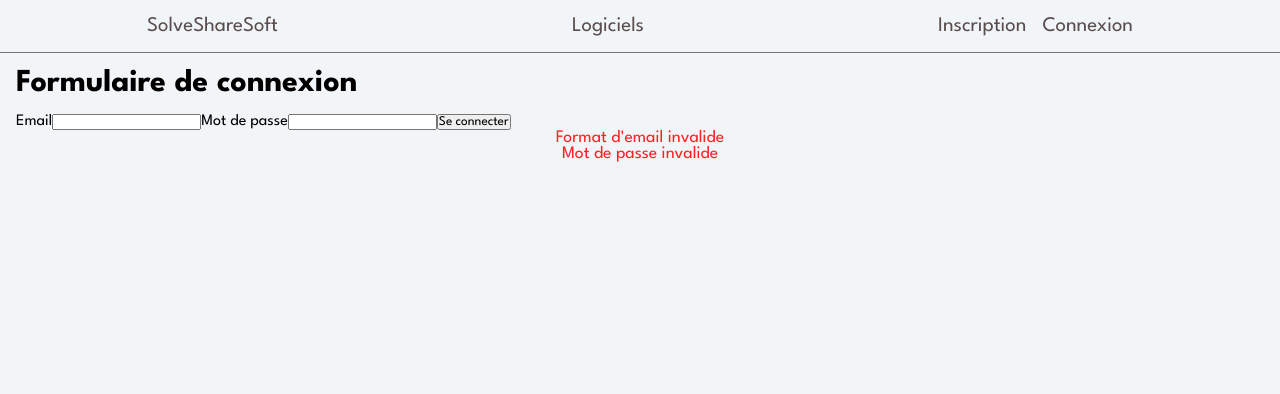
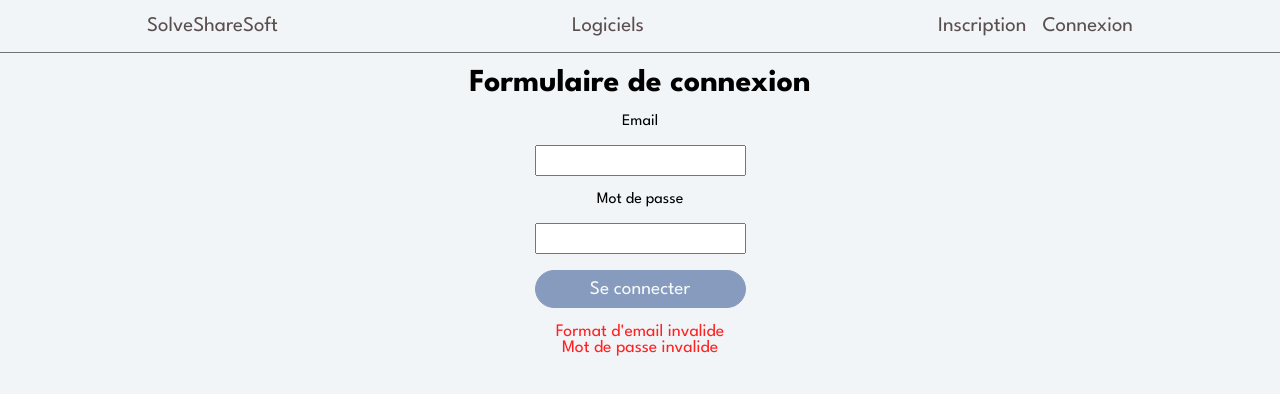
Before and after one commit to tobiridi/SolveShareSoft, an Angular app in the folder SolveShareSoft-Frontend/: page /login in a window 1280 px wide. Shown: the top 394 px of the page. Built offline with nearby package versions, Linux system fonts and the light colour scheme.

Commit message:
[IMP] navbar update when login user + [IMP] observable implementation

```diff
--- a/SolveShareSoft-Frontend/src/app/alertpanel/alertpanel.component.ts
+++ b/SolveShareSoft-Frontend/src/app/alertpanel/alertpanel.component.ts
@@ -13,10 +13,9 @@ import { NgClass } from '@angular/common';
 })
 export class AlertpanelComponent implements OnInit, OnDestroy {
   public alertMsg?: Alertmessage
-  public sub: Subscription;
+  private sub!: Subscription;
 
   constructor(private readonly _alert: AlertService) {
-    this.sub = new Subscription();
   }
 
   ngOnInit(): void {
@@ -24,7 +23,7 @@ export class AlertpanelComponent implements OnInit, OnDestroy {
     this.isVisible(false);
 
     this.sub = this._alert.obs$.subscribe({
-      next: (value) => {
+      next: (value: Alertmessage | undefined) => {
         this.alertMsg = value;
         this.isVisible(value ? true : false);
       },
--- a/SolveShareSoft-Frontend/src/app/login/login.component.html
+++ b/SolveShareSoft-Frontend/src/app/login/login.component.html
@@ -3,10 +3,10 @@
     <h1>Formulaire de connexion</h1>
 </header>
 <main>
-    <form action="#" method="post" [formGroup]="loginForm" class="register" (ngSubmit)="validLoginForm()">
+    <form action="#" method="post" [formGroup]="loginForm" class="login" (ngSubmit)="validLoginForm()">
         <label for="email">Email</label><input type="email" name="email" id="email" formControlName="email">
         <label for="password">Mot de passe</label><input type="password" name="password" id="password" formControlName="password">
-        <input type="submit" value="Se connecter">
+        <input type="submit" value="Se connecter" class="connectBtn">
 
         <div class="errorMessage">
             @if (loginForm.get("email")?.invalid) {
--- a/SolveShareSoft-Frontend/src/app/login/login.component.scss
+++ b/SolveShareSoft-Frontend/src/app/login/login.component.scss
@@ -0,0 +1,47 @@
+header {
+    text-align: center;
+}
+
+main {
+    display: flex;
+    flex-direction: column;
+    justify-content: center;
+    align-items: center;
+
+    .login {
+        width: fit-content;
+        display: flex;
+        flex-direction: column;
+        justify-content: center;
+        align-items: center;
+        gap: 1rem;
+
+        label {
+            font-size: 1rem;
+            user-select: none;
+        }
+
+        input {
+            font-size: 1.2rem;
+            padding: 5px;
+        }
+
+        .connectBtn {
+            font-size: 1.2rem;
+            padding: 0.6rem;
+            cursor: pointer;
+            border-radius: 20px;
+            user-select: none;
+            opacity: 0.7;
+            color: #f9fbfa;
+            width: 100%;
+            background-color: #5975a5;
+            border: 1px solid #5975a5;
+        }
+
+        .connectBtn:hover {
+            opacity: 1;
+        }
+
+    }
+}
--- a/SolveShareSoft-Frontend/src/app/navbar/navbar.component.html
+++ b/SolveShareSoft-Frontend/src/app/navbar/navbar.component.html
@@ -1,3 +1,16 @@
+@if (userLogged) {
+    <nav class="navbar">
+        <ul>
+            <li><a [routerLink]="[ '/']">SolveShareSoft</a></li>
+            <li><a [routerLink]="[ '/softwares']">Logiciels</a></li>
+            <!-- TODO: add notification + badge -->
+            <!-- TODO: user profile icone -->
+            <li><a (click)="logout()">Se déconnecter</a></li>
+        </ul>
+        <div class="divider"></div>
+    </nav>
+}
+@else {
     <nav class="navbar">
         <ul>
             <li><a [routerLink]="[ '/']">SolveShareSoft</a></li>
@@ -9,4 +22,5 @@
         </ul>
         <div class="divider"></div>
     </nav>
+}
 <app-alertpanel></app-alertpanel>
--- a/SolveShareSoft-Frontend/src/app/navbar/navbar.component.scss
+++ b/SolveShareSoft-Frontend/src/app/navbar/navbar.component.scss
@@ -16,6 +16,7 @@
     text-decoration: none;
     color: #5a4e4e;
     transition: all 0.3s ease-out;
+    cursor: pointer;
 }
 
 .navbar li a:hover {
--- a/SolveShareSoft-Frontend/src/app/navbar/navbar.component.ts
+++ b/SolveShareSoft-Frontend/src/app/navbar/navbar.component.ts
@@ -1,6 +1,8 @@
-import { Component } from '@angular/core';
+import { Component, OnDestroy, OnInit } from '@angular/core';
 import { RouterLink } from '@angular/router';
 import { AlertpanelComponent } from "../alertpanel/alertpanel.component";
+import { AuthService } from '../services/auth.service';
+import { Subscription } from 'rxjs';
 
 @Component({
     selector: 'app-navbar',
@@ -9,6 +11,33 @@ import { AlertpanelComponent } from "../alertpanel/alertpanel.component";
     styleUrl: './navbar.component.scss',
     imports: [RouterLink, AlertpanelComponent]
 })
-export class NavbarComponent {
+export class NavbarComponent implements OnInit, OnDestroy {
+    public userLogged: boolean;
+    private sub: Subscription;
 
+    constructor(private readonly _auth: AuthService) {
+        this.userLogged = false;
+        this.sub = new Subscription();
+    }
+
+    ngOnInit(): void {
+        const authSub: Subscription = this._auth.obs$.subscribe({
+            next: (value: boolean) => {
+                this.userLogged = value;
+            },
+            error: (err) => {
+                console.error(err);
+            }
+        });
+
+        this.sub.add(authSub);
+    }
+
+    ngOnDestroy(): void {
+        this.sub.unsubscribe();
+    }
+
+    public logout(): void {
+        this._auth.logoutUser();
+    }
 }
--- a/SolveShareSoft-Frontend/src/app/register/register.component.ts
+++ b/SolveShareSoft-Frontend/src/app/register/register.component.ts
@@ -1,9 +1,8 @@
 import { Component, OnDestroy, OnInit } from '@angular/core';
 import { NavbarComponent } from '../navbar/navbar.component';
-import { FormBuilder, FormGroup, FormsModule, ReactiveFormsModule, Validators } from '@angular/forms';
+import { FormBuilder, FormGroup, ReactiveFormsModule, Validators } from '@angular/forms';
 import { UserService } from '../services/user.service';
 import { Subscription } from 'rxjs';
-import { AlertpanelComponent } from "../alertpanel/alertpanel.component";
 import { AlertService } from '../services/alert.service';
 
 @Component({
@@ -13,25 +12,22 @@ import { AlertService } from '../services/alert.service';
     styleUrl: './register.component.scss',
     imports: [NavbarComponent, ReactiveFormsModule]
 })
-export class RegisterComponent implements OnInit, OnDestroy {
+export class RegisterComponent implements OnDestroy {
   public registerFrom: FormGroup;
   public currentPage: number;
   private sub: Subscription;
 
-  constructor(private readonly _formBuilder: FormBuilder,
+  constructor(
+    private readonly _formBuilder: FormBuilder,
     private readonly _userService: UserService,
     private readonly _alert: AlertService) {
 
     this.registerFrom = this.buildFormGroup();
-    this.sub = new Subscription();
 
     //form pagination
     this.currentPage = 1;
-  }
 
-  ngOnInit(): void {
-    this._alert.obs$.subscribe();
-
+    this.sub = new Subscription();
   }
 
   ngOnDestroy(): void {
@@ -40,7 +36,7 @@ export class RegisterComponent implements OnInit, OnDestroy {
 
   private buildFormGroup(): FormGroup {
     return this._formBuilder.group({
-      email: ['', [Validators.required, Validators.email, Validators.minLength(10), Validators.maxLength(200)]],
+      email: [null, [Validators.required, Validators.email, Validators.minLength(10), Validators.maxLength(200)]],
       username: [null, [Validators.required, Validators.minLength(3), Validators.maxLength(50)]],
       password: [null, [Validators.required, Validators.minLength(8), Validators.maxLength(50)]],
       confirmPassword: [null, [Validators.required, Validators.minLength(8), Validators.maxLength(50)]],
@@ -62,8 +58,8 @@ export class RegisterComponent implements OnInit, OnDestroy {
 
   public validRegisterForm(): void {
     if(this.registerFrom.valid) {
-      this.sub = this._userService.register(this.registerFrom.value).subscribe({
-        next: (value) => {
+      const registerSub: Subscription = this._userService.register(this.registerFrom.value).subscribe({
+        next: (value: any) => {
           this._alert.displayAlert("Compte créer avec succès", 'success');
         },
         error: (err) => {
@@ -71,6 +67,8 @@ export class RegisterComponent implements OnInit, OnDestroy {
           this._alert.displayAlert("Inscription invalide car l'email ou le nom d'utilisateur existe déjà", 'error');
          },
       });
+
+      this.sub.add(registerSub);
     }
     else {
       this._alert.displayAlert("Un ou plusieurs champs sont invalide", 'error');
--- /dev/null
+++ b/SolveShareSoft-Frontend/src/app/services/auth.service.ts
@@ -0,0 +1,32 @@
+import { Injectable } from '@angular/core';
+import { BehaviorSubject, Observable } from 'rxjs';
+
+@Injectable({
+  providedIn: 'root'
+})
+export class AuthService {
+  private isAuthenticate: boolean;
+  private bsub!: BehaviorSubject<boolean>
+
+  public get obs$(): Observable<boolean> {
+    return this.bsub.asObservable();
+  }
+
+  constructor() {
+    //check if already have jwt token
+    this.isAuthenticate = localStorage.getItem('jwt') ? true : false;
+    this.bsub = new BehaviorSubject<boolean>(this.isAuthenticate);
+  }
+
+  public loginUser(): void {
+    this.isAuthenticate = true;
+    this.bsub.next(this.isAuthenticate);
+  }
+
+  public logoutUser(): void {
+    this.isAuthenticate = false;
+    localStorage.removeItem('jwt');
+    this.bsub.next(this.isAuthenticate);
+  }
+
+}
--- a/SolveShareSoft-Frontend/src/app/services/user.service.ts
+++ b/SolveShareSoft-Frontend/src/app/services/user.service.ts
@@ -2,7 +2,7 @@ import { HttpClient } from '@angular/common/http';
 import { Injectable } from '@angular/core';
 import { environment } from '../../environments/environment.development';
 import { Observable, map } from 'rxjs';
-import { Router } from '@angular/router';
+import { AuthService } from './auth.service';
 
 @Injectable({
   providedIn: 'root'
@@ -10,7 +10,7 @@ import { Router } from '@angular/router';
 export class UserService {
   private apiURL: string = `${environment.apiURL}/user`;
 
-  constructor(private readonly _httpClient: HttpClient) {
+  constructor(private readonly _httpClient: HttpClient, private readonly _auth: AuthService) {
   }
 
   public register(userData: any): Observable<any> {
@@ -22,6 +22,8 @@ export class UserService {
       .pipe(map(response => {
         const jwt = response.data.accessToken;
         localStorage.setItem('jwt', jwt);
+        //log the user
+        this._auth.loginUser();
       }));
 
   }
```
Also changed, not shown: SolveShareSoft-Frontend/src/app/interceptors/auth.interceptor.ts (added, +21 -0 lines), SolveShareSoft-Frontend/src/app/login/login.component.ts (+8 -10 lines), 2 other files (tests, documents, lock files or other folders). Lines whose indentation alone changed are shown as unchanged.
